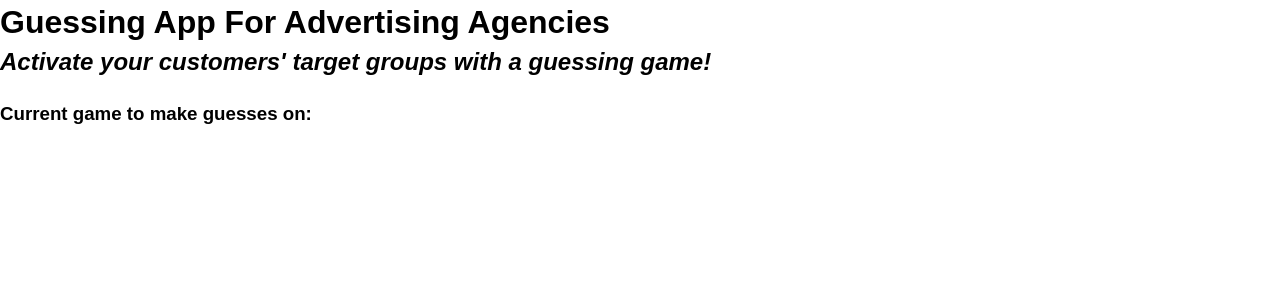
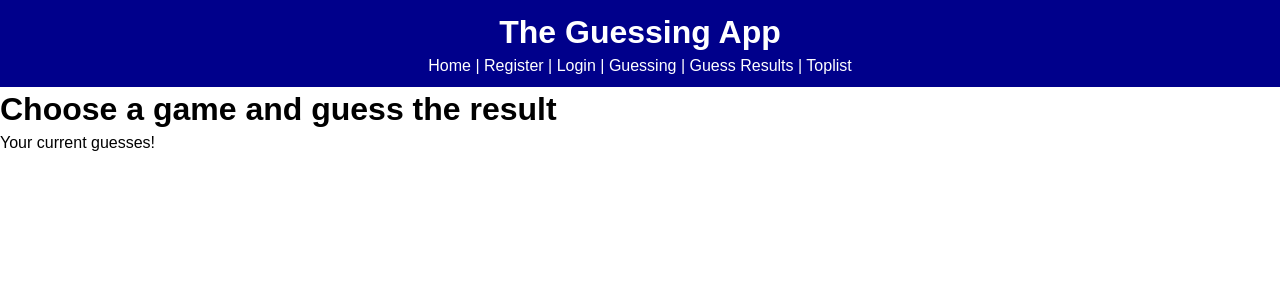
Before and after one commit to carlschlyter/my_thesis_b, a React (Create React App) app: page /guessing in a window 1280 px wide. Shown: the top 300 px of the page. Built offline with nearby package versions, Linux system fonts and the light colour scheme; no server answers.

Commit message:
added components for req  pages and links to those for the topnav

```diff
--- a/src/App.css
+++ b/src/App.css
@@ -17,3 +17,7 @@ a {
 h2 {
   font-style: italic;
 }
+
+.linkStyle2 {
+  color: white
+}
--- a/src/App.js
+++ b/src/App.js
@@ -1,7 +1,13 @@
 import React, { Component } from 'react';
 import { BrowserRouter as Router, Route } from 'react-router-dom';
+import Header from './components/layout/Header';
 import StartPage from './components/StartPage';
 import Choices from './components/Choices';
+import Register from './components/pages/Register';
+import Login from './components/pages/Login';
+import Guessing from './components/pages/Guessing';
+import GuessResults from './components/pages/GuessResults';
+import Toplist from './components/pages/Toplist';
 import './App.css';
 import axios from 'axios';
 
@@ -21,14 +27,21 @@ componentDidMount(){
     return (
       <Router>
         <div className="App">
-          <Route path="/" render={props => (
+          <Header />
+          <Route exact path="/" render={props => (
             <React.Fragment>
               <StartPage  />
               <Choices choices={this.state.choices}/>
             </React.Fragment>
           )} />
+          <Route path="/register" component={Register} />
+          <Route path="/login" component={Login} />
+          <Route path="/guessing" component={Guessing} />
+          <Route path="/guessResults" component={GuessResults} />
+          <Route path="/toplist" component={Toplist} />
         </div>
       </Router>
+
     );
   }
 }
--- /dev/null
+++ b/src/components/layout/Header.js
@@ -0,0 +1,22 @@
+import React from 'react';
+import { Link } from 'react-router-dom';
+
+export default function Header() {
+    return (
+        <header style={headerStyle}>
+            <h1>The Guessing App</h1>
+            <Link style={linkStyle} to="/">Home</Link> | <Link style={linkStyle} to="/Register">Register</Link> | <Link style={linkStyle} to="/Login">Login</Link>  | <Link style={linkStyle} to="/Guessing">Guessing</Link> | <Link style={linkStyle} to="GuessResults">Guess Results</Link> | <Link style={linkStyle} to="Toplist">Toplist</Link>
+        </header>
+    )
+}
+
+const headerStyle = {
+    background: 'darkBlue',
+    color: 'white',
+    textAlign: 'center',
+    padding: '10px'
+}
+
+const linkStyle = {
+    color: 'white'
+}
--- /dev/null
+++ b/src/components/pages/GuessResults.js
@@ -0,0 +1,9 @@
+import React from 'react'
+
+export default function GuessResults() {
+    return (
+        <React.Fragment>
+            <h1>Your current guessing results!</h1>
+        </React.Fragment>
+    )
+}
--- /dev/null
+++ b/src/components/pages/Guessing.js
@@ -0,0 +1,10 @@
+import React from 'react'
+
+export default function Guessing() {
+    return (
+        <React.Fragment>
+            <h1>Choose a game and guess the result</h1>
+            <p>Your current guesses!</p>
+        </React.Fragment>
+    )
+}
--- /dev/null
+++ b/src/components/pages/Login.js
@@ -0,0 +1,10 @@
+import React from 'react'
+
+export default function Login() {
+    return (
+        <React.Fragment>
+            <h1>Login to your account</h1>
+            <p>Enter username and password and join the game!</p>
+        </React.Fragment>
+    )
+}
--- /dev/null
+++ b/src/components/pages/Toplist.js
@@ -0,0 +1,9 @@
+import React from 'react'
+
+export default function Toplist() {
+    return (
+        <React.Fragment>
+            <h1>Current toplist of guessers!</h1>
+        </React.Fragment>
+    )
+}
```
